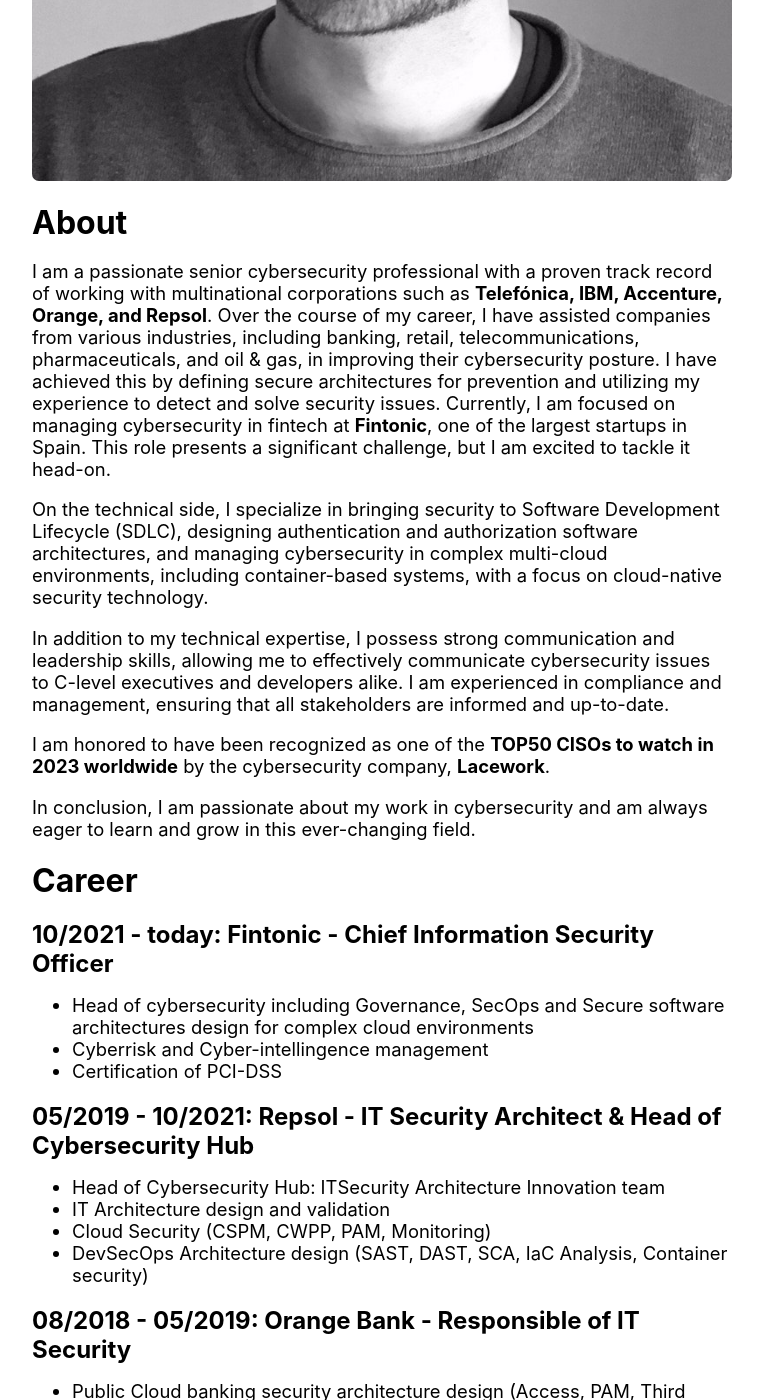
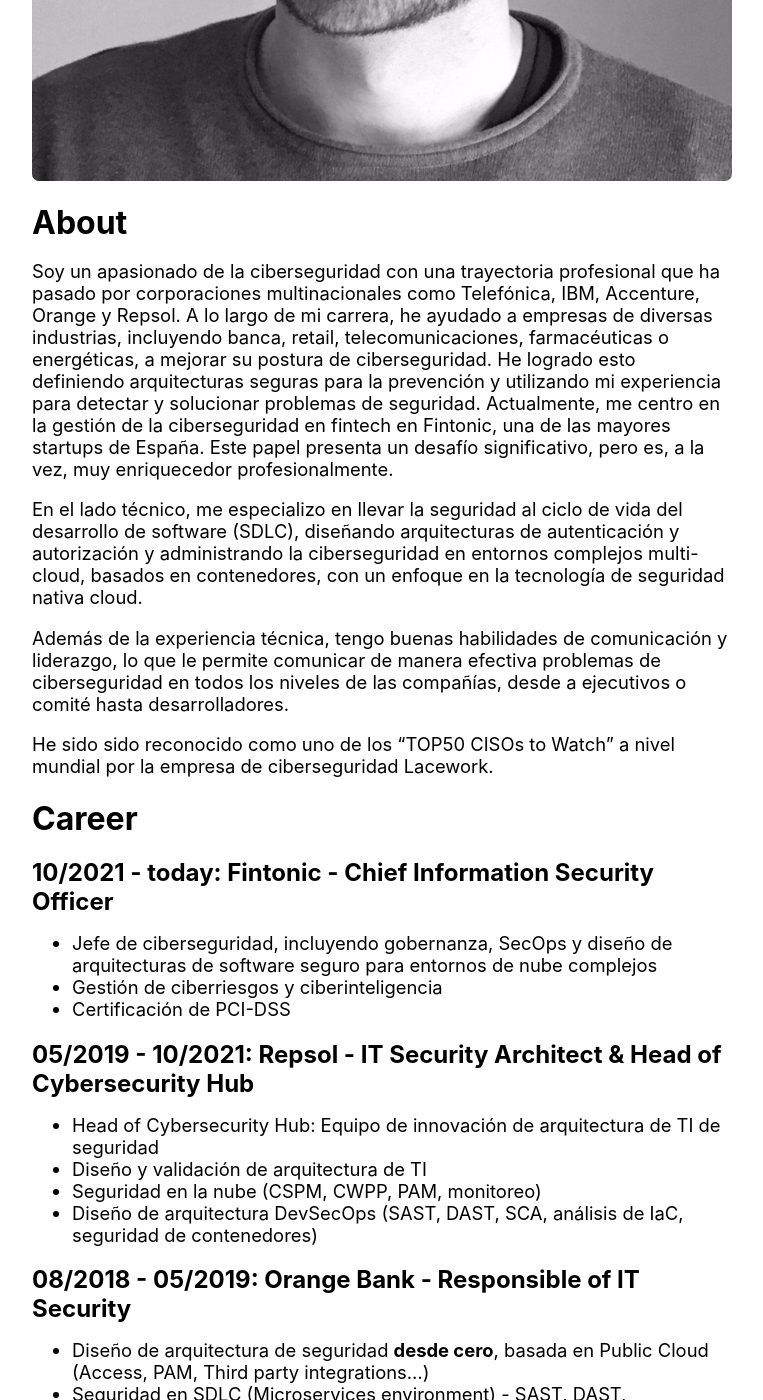
Before and after one commit to cervantestech/cervantestech.github.io, a Jekyll site: the page built from about_es.md, in a window 1280 px wide and 1400 px high, scrolled down 764 px. Shown: the whole window, without its empty margins (258-1021 px from the left). Built offline with Jekyll 4.4.1, drawn with Linux system fonts in a browser that asks for light colours; nearby versions of some CDN libraries; some of the changed text lies outside the part shown.

Commit message:
testing flag and uploading spanish cv

```diff
--- a/about_es.md
+++ b/about_es.md
@@ -3,102 +3,98 @@ layout: default
 title: About
 ---
 
-# [Enrique Cervantes BIO](https://www.linkedin.com/in/enriquecervantes/)
+# [Enrique Cervantes CV :spain:](https://www.linkedin.com/in/enriquecervantes/)
 
 ![Enrique Cervantes](/assets/img/fotoAbout.png)
 
 # About
 
-I am a passionate senior cybersecurity professional with a proven track record of working with multinational corporations such as **Telefónica, IBM, Accenture, Orange, and Repsol**. Over the course of my career, I have assisted companies from various industries, including banking, retail, telecommunications, pharmaceuticals, and oil & gas, in improving their cybersecurity posture. I have achieved this by defining secure architectures for prevention and utilizing my experience to detect and solve security issues.
-Currently, I am focused on managing cybersecurity in fintech at **Fintonic**, one of the largest startups in Spain. This role presents a significant challenge, but I am excited to tackle it head-on.
+Soy un apasionado de la ciberseguridad con una trayectoria profesional que ha pasado por corporaciones multinacionales como Telefónica, IBM, Accenture, Orange y Repsol. A lo largo de mi carrera, he ayudado a empresas de diversas industrias, incluyendo banca, retail, telecomunicaciones, farmacéuticas o energéticas, a mejorar su postura de ciberseguridad. He logrado esto definiendo arquitecturas seguras para la prevención y utilizando mi experiencia para detectar y solucionar problemas de seguridad.
+Actualmente, me centro en la gestión de la ciberseguridad en fintech en Fintonic, una de las mayores startups de España. Este papel presenta un desafío significativo, pero es, a la vez, muy enriquecedor profesionalmente.
 
-On the technical side, I specialize in bringing security to Software Development Lifecycle (SDLC), designing authentication and authorization software architectures, and managing cybersecurity in complex multi-cloud environments, including container-based systems, with a focus on cloud-native security technology.
+En el lado técnico, me especializo en llevar la seguridad al ciclo de vida del desarrollo de software (SDLC), diseñando arquitecturas de autenticación y autorización y administrando la ciberseguridad en entornos complejos multi-cloud, basados en contenedores, con un enfoque en la tecnología de seguridad nativa cloud.
 
-In addition to my technical expertise, I possess strong communication and leadership skills, allowing me to effectively communicate cybersecurity issues to C-level executives and developers alike. I am experienced in compliance and management, ensuring that all stakeholders are informed and up-to-date.
+Además de la experiencia técnica, tengo buenas habilidades de comunicación y liderazgo, lo que le permite comunicar de manera efectiva problemas de ciberseguridad en todos los niveles de las compañías, desde a ejecutivos o comité hasta desarrolladores.
 
-I am honored to have been recognized as one of the **TOP50 CISOs to watch in 2023 worldwide** by the cybersecurity company, **Lacework**.
+He sido sido reconocido como uno de los "TOP50 CISOs to Watch" a nivel mundial por la empresa de ciberseguridad Lacework.
 
-In conclusion, I am passionate about my work in cybersecurity and am always eager to learn and grow in this ever-changing field.
 
 # Career
 
 ## 10/2021 - today: Fintonic - Chief Information Security Officer
 
-- Head of cybersecurity including Governance, SecOps and Secure software architectures design for
-complex cloud environments
-- Cyberrisk and Cyber-intellingence management
-- Certification of PCI-DSS
+- Jefe de ciberseguridad, incluyendo gobernanza, SecOps y diseño de arquitecturas de software seguro para entornos de nube complejos
+- Gestión de ciberriesgos y ciberinteligencia
+- Certificación de PCI-DSS
 
 ## 05/2019 - 10/2021: Repsol - IT Security Architect & Head of Cybersecurity Hub
 
-- Head of Cybersecurity Hub: ITSecurity Architecture Innovation team
-- IT Architecture design and validation
-- Cloud Security (CSPM, CWPP, PAM, Monitoring)
-- DevSecOps Architecture design (SAST, DAST, SCA, IaC Analysis, Container security)
+- Head of Cybersecurity Hub: Equipo de innovación de arquitectura de TI de seguridad
+- Diseño y validación de arquitectura de TI
+- Seguridad en la nube (CSPM, CWPP, PAM, monitoreo)
+- Diseño de arquitectura DevSecOps (SAST, DAST, SCA, análisis de IaC, seguridad de contenedores)
 
 ## 08/2018 - 05/2019: Orange Bank - Responsible of IT Security
 
-- Public Cloud banking security architecture design (Access, PAM, Third party integrations...) from scratch
-- Application Security at SDLC (Microservices environment) - SAST, DAST, Dependency Analysis
+- Diseño de arquitectura de seguridad **desde cero**, basada en Public Cloud (Access, PAM, Third party integrations...)
+- Seguridad en SDLC (Microservices environment) - SAST, DAST, Dependency Analysis
 - RASP
 - Container security
 - AuthX (OIDC / Oauth2 ) Flow definition & architecture design (PSD2 XS2AFramework)
-- IT Support for Fraud Prevention
+- Soporte IT para prevención de fraude
 
 ## 03/2017 - 08/2018: Accenture - Security Consultant
 
-- Security Architect focused on technological Innovation of legacy platforms using Microservices
-- Security Consultant focused on Application Security:
-- SAST - Fortify - Custom rules edition
-- Integration of security controls on SDLC pipelines
+- Seguridad arquitectónica enfocada en la innovación tecnológica de plataformas legacy mediante Microservicios
+- Consultor de seguridad enfocado en la seguridad de aplicaciones:
+- SAST - Fortify - Edición de reglas personalizadas
+- Integración de controles de seguridad en tuberías SDLC
 - Runtime Application Self Protection: Waratek, Contrast Security, Hdiv
 
 ## 01/2015 - 03/2017: IBM - IT Architect (Security)
 
-- IT Security Architecture in a wide variety of projects including banking, pharma, retail...
-- Federated Identity Architecture Design: oAuth / OpenID Connect
-- Project Managment
+- Arquitectura de Seguridad de TI en una amplia variedad de proyectos incluyendo banca, farmacéutica, retail...
+- Diseño de Arquitectura de Identidad Federada: oAuth / OpenID Connect
+- Gestión de Proyectos
 
 ## 07/2014 - 01/2015: Telefónica - IT Specialist - Movilforum
 
-- Working with the software lab of movilforum as Security Specialist, identifiying potential partners
-among start-ups
+- Laboratorio de software de Movilforum como Especialista en Seguridad, identificando posibles partners estratégicos entre las startups.
 
-## 01/2014 - 07/2014: Freelance - Developer & Security
 
-- Main projects as freelance:
-Android application integrated with Django Web Application and VOIP infrastructures.
-Infosec Consulting
+## 01/2014 - 07/2014: Freelance - Desarrollador & Security
+
+- Principales proyectos como Freelance:
+Aplicación Android integrada con una aplicación web Django Web Application e Infraestructuras de VOIP
+Consultorías de ciberseguridad y hacking ético
 
 ## 06/2013 - 12/2013: Maeco Beijing - IT Manager
 
-- Installation and hardening of a web server.
-- Design and development of a database in SAP format for personal and tools management.
-- Coordination of employees dedicated to networking and hardware support.
+- Instalación y bastionado de servidor web.
+- Diseño desarrollo de plataformas formativas para la empresa.
+- Gestión de empleados para tareas IT.
 
 ## 09/2012 - 05/2013: Stonework Solutions - Security & I+D
 
-- Monitoring scripts devolopment and integration (Python and Bash)
-- Installation and maintenance of Ossim SIEM tool. Including creation and modification of
-correlation rules and Snort policies.
-- Real-time tools development for Asterisk VoIP switches traffic monitoring (Python)
-- Security pentesting tasks both for internal and external customers.
+- Desarrollo e integración de scripts de monitorización (Python y Bash)
+- Instalación y mantenimiento de la herramienta SIEM de Ossim. Incluyendo la creación y modificación de reglas de correlación y políticas de Snort
+- Desarrollo de herramientas en tiempo real para el monitoreo del tráfico de switches de voz sobre IP Asterisk (Python)
+- Tareas de pentesting de seguridad tanto para clientes internos como externos.
 
 ## 07/2011 - 09/2012: T.E. Pablo Cervantes, S.L. - Industrial Software Developer
 
-- Freelance work in several proyects of the company, including:
-- Design, development, deployment and hardening of web applications for industrial
-environments.
-- Installation of SCADA tools: Siemens and Schneider Electric.
+- Trabajo como freelance en varios proyectos de la empresa, incluyendo:
+- Diseño, desarrollo, implementación y aseguramiento de aplicaciones web para entornos industriales.
+- Instalación de herramientas SCADA: Siemens y Schneider Electric.
 
 
 # Lecturer & Speaker at
 
 ## Professor / Mentorship:
-- Collaboratoin in creation of new Master Programme about cybersecurity - **Universidad Politécnica Nebrija** (2023)
-- Lecturer at IT Supply Chain Risk Management course covering "Innovation" topic - **ISMS Forum** (2022 Two editions)
-- Mentor at Cybersecurity bootcamp covering "Cloud Security" - **Upgrade Hub** (2019)
-- Collaboration in Cybersecurity awarness training - **Sagardoy Business School** (2021)
+- Colaboración en diseño de currículum de nuevo máster de ciberseguridad - **Universidad Politécnica Nebrija** (2023)
+- Profesor en curso sobre Seguridad en Cadena de Suministro IT cubriendo el tema "Innovación" - **ISMS Forum** (2022 Two editions)
+- Mentor en bootcamp de ciberseguridad, cubriendo el tema "Cloud Security" - **Upgrade Hub** (2019)
+- Colaboración en Security Awareness Training - **Sagardoy Business School** (2021)
 
 
 ## Talks:
```
Also changed, not shown: about.md (+1 -1 lines).
